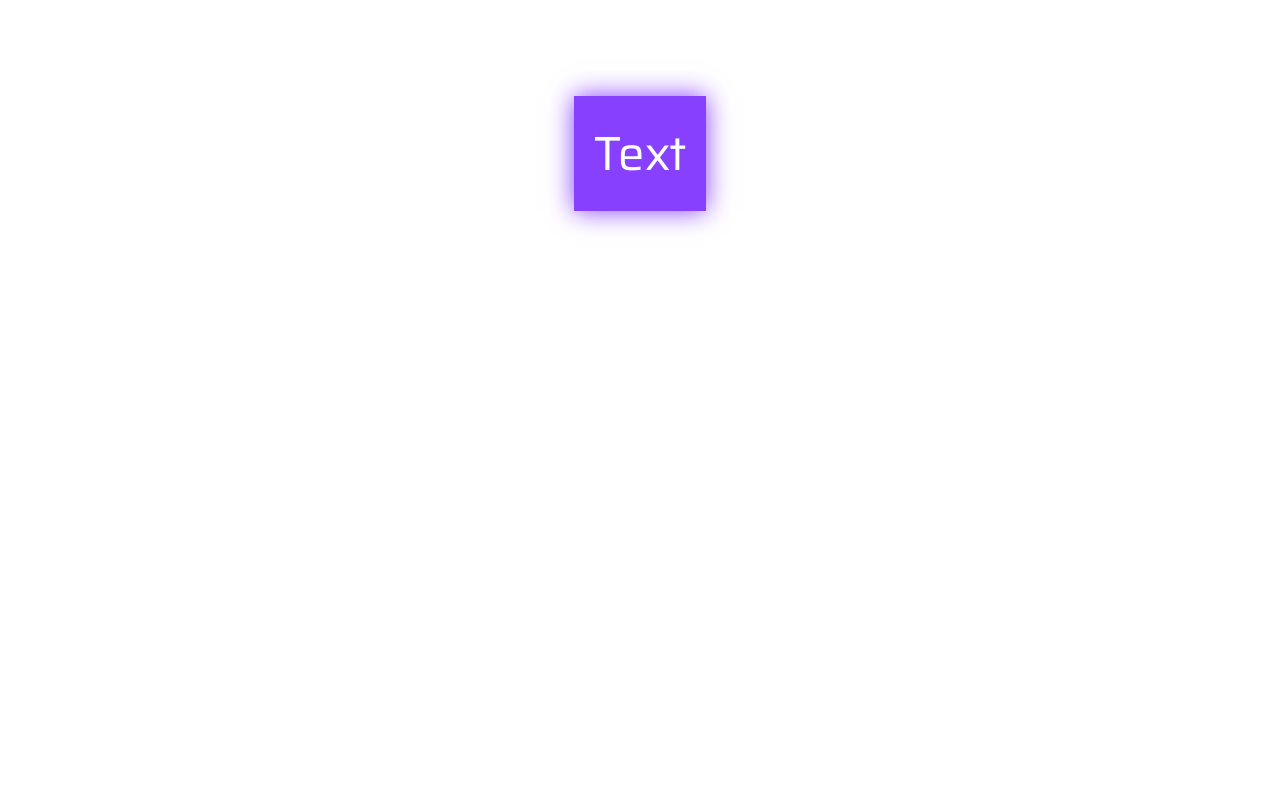
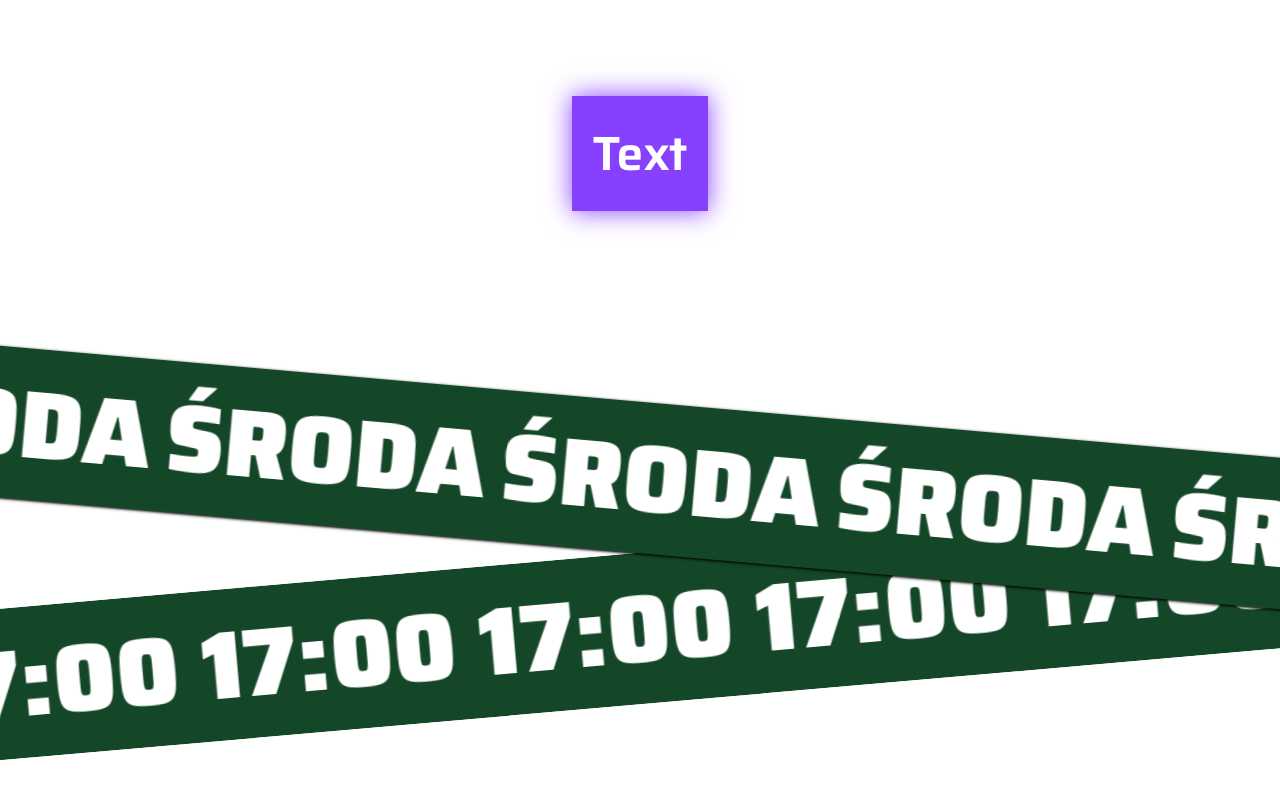
Before and after one commit to Newbies-Workplace/newbies-web, a Next.js app: page / in a window 1280 px wide. Built offline with nearby package versions, Linux system fonts and the light colour scheme.

Commit message:
marquee added

```diff
--- a/package.json
+++ b/package.json
@@ -15,6 +15,7 @@
     "next": "14.0.4",
     "react": "^18",
     "react-dom": "^18",
+    "react-fast-marquee": "^1.6.3",
     "three": "^0.160.0"
   },
   "devDependencies": {
--- a/src/app/page.tsx
+++ b/src/app/page.tsx
@@ -1,7 +1,33 @@
+import Marquee from "react-fast-marquee";
+
 export default function Home() {
   return (
-    <main className="flex w-screen flex-col items-center justify-between p-24 bg-redneonbg">
-      <p className="headM bg-purple text-white p-5 purpleNeon">Text</p>
+    <main className="flex w-screen flex-col items-center justify-between p-24 bg-redneonbg overflow-x-hidden">
+      <p className="headM bg-purple font-bold text-white p-5 purpleNeon">
+        Text
+      </p>
+      <div>
+        <div className="w-[3000px] overflow-hidden rotate-[5deg] shadow relative z-10 shadow-black">
+          <Marquee
+            direction="right"
+            speed={65}
+            className="bg-greenbg z-10  *:text-white"
+            autoFill
+          >
+            <p className="mx-2 md:marquee sm:headL font-bold">ŚRODA</p>
+          </Marquee>
+        </div>
+        <div className="w-[3000px] overflow-hidden rotate-[-5deg]">
+          <Marquee
+            direction="left"
+            speed={65}
+            className="bg-greenbg *:text-white"
+            autoFill
+          >
+            <p className="mx-3 md:marquee sm:headL font-bold">17:00</p>
+          </Marquee>
+        </div>
+      </div>
     </main>
   );
 }
--- a/src/app/typography.css
+++ b/src/app/typography.css
@@ -4,6 +4,14 @@
 @tailwind utilities;
 
 @layer components {
+  .marquee {
+    font-family: Saira;
+    font-size: 96px;
+    font-style: normal;
+    font-weight: 900;
+    line-height: normal;
+  }
+
   .headL {
     font-family: Saira;
     font-size: 64px;
```
Also changed, not shown: 1 other file (tests, documents, lock files or other folders).
